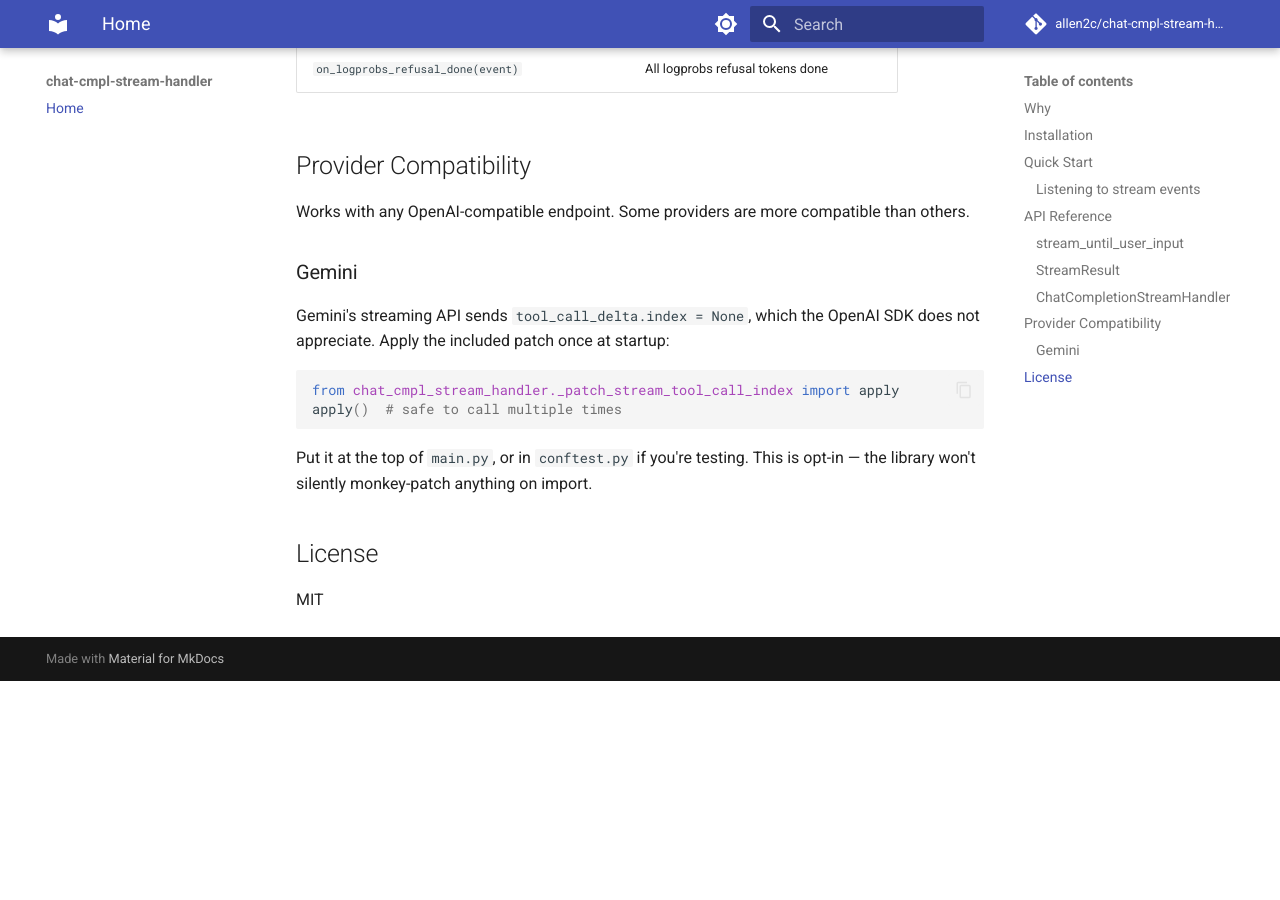
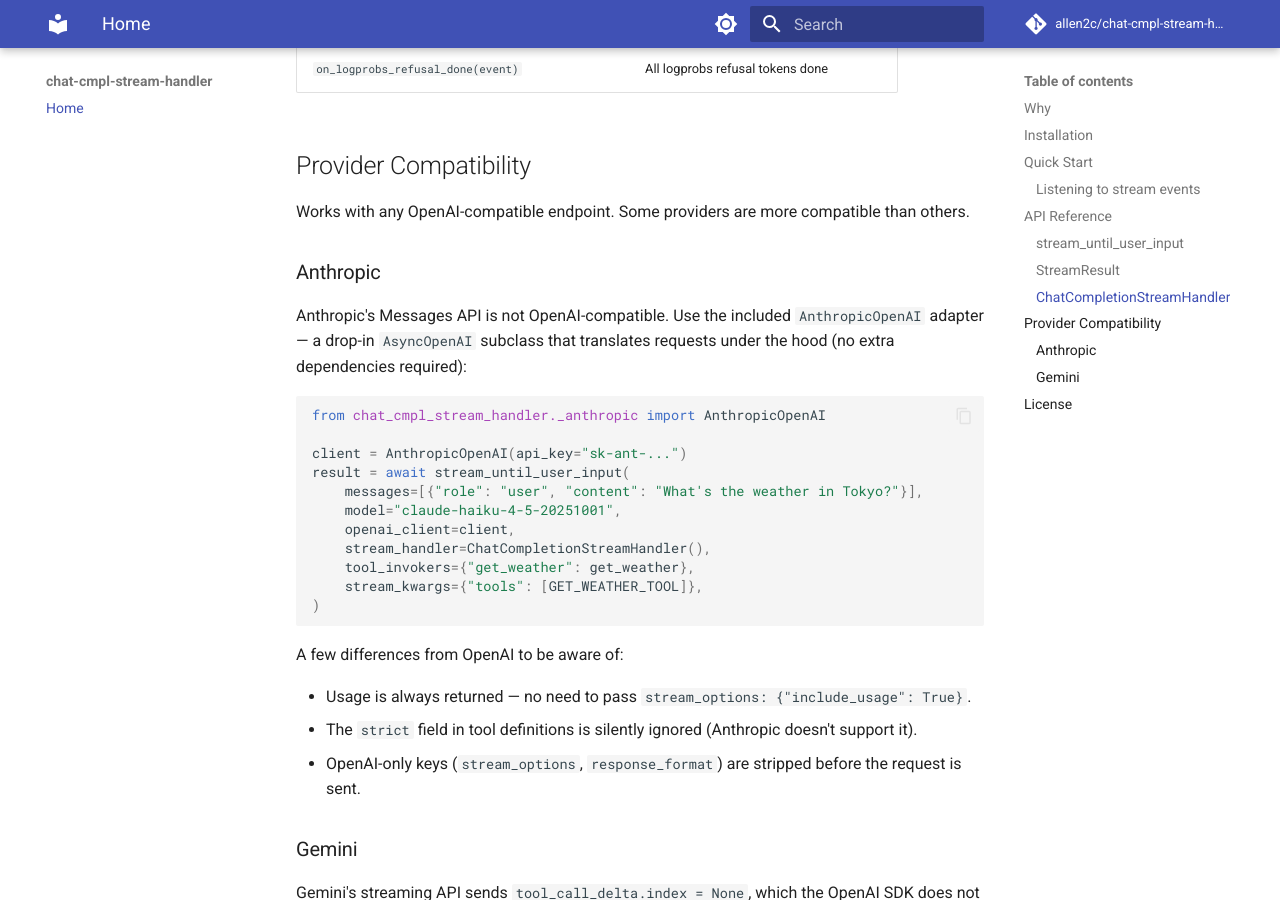
Before and after one commit to allen2c/chat-cmpl-stream-handler, an MkDocs documentation site: the page built from docs/index.md, in a window 1280 px wide and 900 px high, scrolled down 3922 px. Built offline with MkDocs 1.6.1 and Material for MkDocs 9.7.7, drawn with Linux system fonts in a browser that asks for light colours; comment, search, counter and statistics services are not loaded; before the commit the page ends 4603 px from its top, so only the background shows below that.

Commit message:
✨ docs: add Anthropic API integration details to README and index documentation
Enhance documentation by including information about the Anthropic Messages API and the new `AnthropicOpenAI` adapter. Provide usage examples and highlight key differences from OpenAI, ensuring users are informed about compatibility and functionality.

````diff
--- a/docs/index.md
+++ b/docs/index.md
@@ -163,6 +163,30 @@
 
 Works with any OpenAI-compatible endpoint. Some providers are more compatible than others.
 
+### Anthropic
+
+Anthropic's Messages API is not OpenAI-compatible. Use the included `AnthropicOpenAI` adapter — a drop-in `AsyncOpenAI` subclass that translates requests under the hood (no extra dependencies required):
+
+```python
+from chat_cmpl_stream_handler._anthropic import AnthropicOpenAI
+
+client = AnthropicOpenAI(api_key="sk-ant-...")
+result = await stream_until_user_input(
+    messages=[{"role": "user", "content": "What's the weather in Tokyo?"}],
+    model="claude-haiku-4-5-20251001",
+    openai_client=client,
+    stream_handler=ChatCompletionStreamHandler(),
+    tool_invokers={"get_weather": get_weather},
+    stream_kwargs={"tools": [GET_WEATHER_TOOL]},
+)
+```
+
+A few differences from OpenAI to be aware of:
+
+- Usage is always returned — no need to pass `stream_options: {"include_usage": True}`.
+- The `strict` field in tool definitions is silently ignored (Anthropic doesn't support it).
+- OpenAI-only keys (`stream_options`, `response_format`) are stripped before the request is sent.
+
 ### Gemini
 
 Gemini's streaming API sends `tool_call_delta.index = None`, which the OpenAI SDK does not appreciate. Apply the included patch once at startup:
````
Also changed, not shown: README.md (+24 -0 lines).
